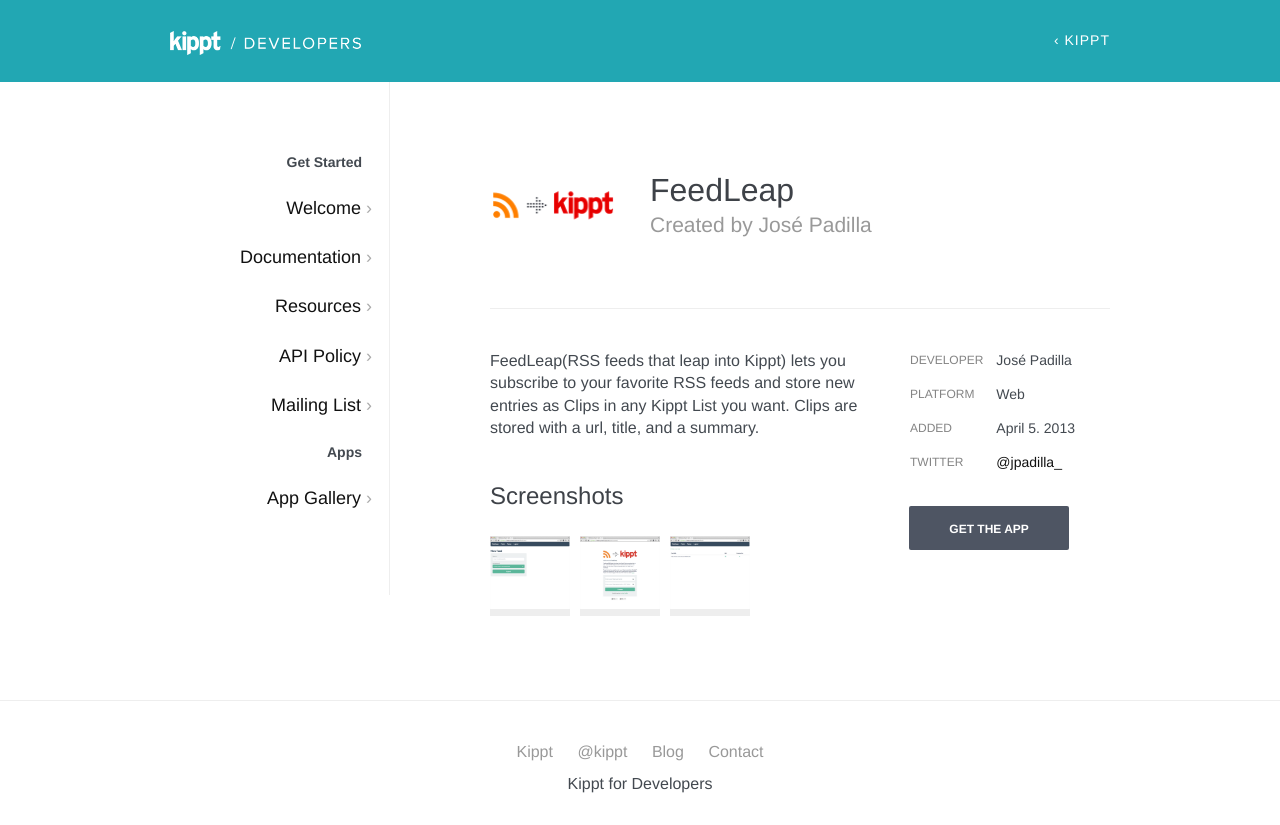
After one commit to kippt/developers.kippt.com, a Flask app: page /apps/feedleap in a window 1280 px wide. The commit adds this page. Run offline with Flask 2, Linux system fonts and the light colour scheme; some libraries are stand-ins or nearby versions.

Commit message:
Add: FeedLeap app and assets

```diff
--- /dev/null
+++ b/templates/apps/feedleap/index.html
@@ -0,0 +1,71 @@
+{% extends "base.html" %}
+{% block body %}
+<div class="row app">
+
+    <div class="span2 icon">
+
+        <img src="/static/apps/feedleap/logo.png">
+
+    </div>
+
+    <div class="span6">
+        <h1>FeedLeap</h1>
+        <p class="lead">Created by José Padilla</p>
+    </div>
+</div>
+<hr>
+<div class="row app">
+
+    <div class="span5">
+        <p>FeedLeap(RSS feeds that leap into Kippt) lets you subscribe to your favorite RSS feeds and store new entries as Clips in any Kippt List you want. Clips are stored with a url, title, and a summary.</p>
+
+
+        <h2>Screenshots</h2>
+        <ul class="screenshots">
+
+            <li><img src="/static/apps/feedleap/add_feed.png"></li>
+
+            <li><img src="/static/apps/feedleap/connect.png"></li>
+
+            <li><img src="/static/apps/feedleap/feeds.png"></li>
+
+        </ul>
+
+    </div>
+
+    <div class="span3">
+    <table>
+
+        <tr>
+            <th>Developer</th>
+            <td>José Padilla</td>
+        </tr>
+
+
+        <tr>
+            <th>Platform</th>
+            <td>Web</td>
+        </tr>
+
+
+
+        <tr>
+            <th>Added</th>
+            <td>April 5. 2013</td>
+        </tr>
+
+
+
+        <tr>
+            <th>Twitter</th>
+            <td><a href="http://twitter/@jpadilla_" target="_blank">@jpadilla_</a></td>
+        </tr>
+
+        <tr>
+            <td colspan="2"><a href="http://feedleap.com" class="btn">Get the App</a></td>
+        </tr>
+    </table>
+    </div>
+</div>
+
+{% endblock %}
```
Also changed, not shown: templates/apps.html (+14 -0 lines), static/apps/feedleap/add_feed.png (added), static/apps/feedleap/connect.png (added), static/apps/feedleap/feeds.png (added), static/apps/feedleap/logo.png (added).
